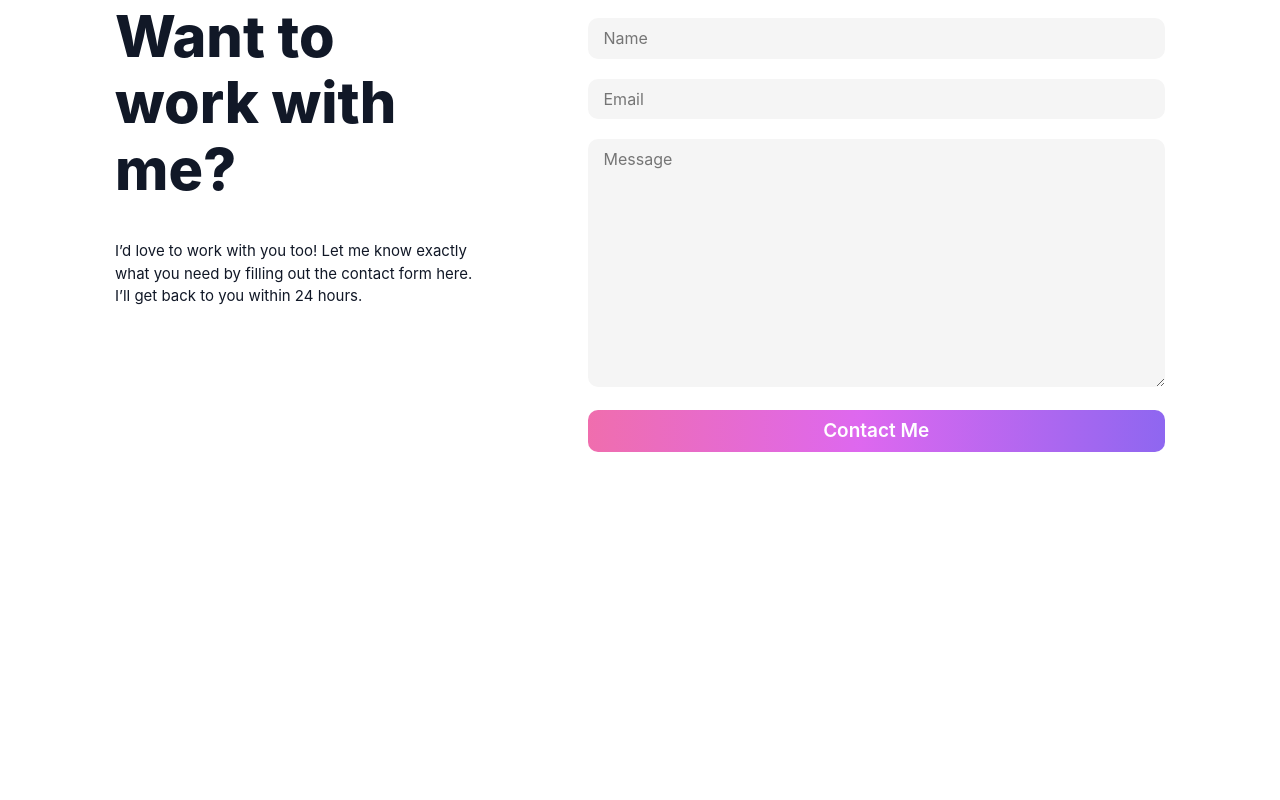
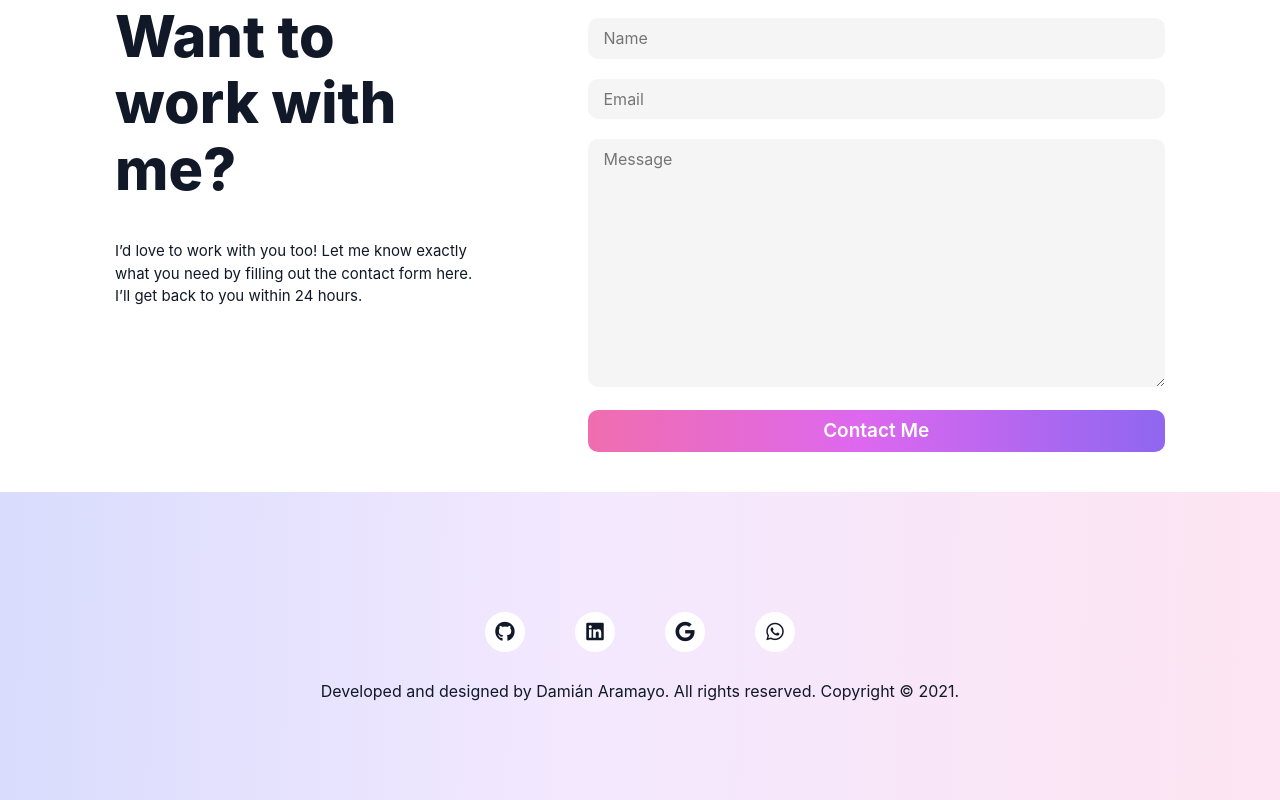
Before and after one commit to daramayo90/Portfolio, a React (Create React App) app: page / in a window 1280 px wide. Shown: the part 1117-1917 px from the top of the page. Before the commit the page ends 1599 px from the top, so only its background shows below. Built offline with nearby package versions, Linux system fonts and the light colour scheme.

Commit message:
Component: Contact - Validations implemented

```diff
--- a/public/styles.css
+++ b/public/styles.css
@@ -36,8 +36,6 @@
     -webkit-font-smoothing: antialiased;
     -moz-osx-font-smoothing: grayscale;
     color: rgb(17, 24, 39);
-    width: 90%;
-    margin: auto;
   }
 
   code {
--- a/src/App.js
+++ b/src/App.js
@@ -2,6 +2,7 @@ import Header from './components/header/Header'
 import Presentation from './components/presentation/Presentation'
 import Skillsets from './components/skillsets/Skillsets'
 import Contact from './components/contact/Contact'
+import Footer from './components/footer/Footer'
 import { Logos } from './components/skillsets/Logos'
 
 
@@ -12,6 +13,7 @@ function App() {
       <Presentation />
       <Skillsets logos={Logos}/>
       <Contact />
+      <Footer />
     </>
   );
 }
--- a/src/components/contact/Contact.js
+++ b/src/components/contact/Contact.js
@@ -1,6 +1,39 @@
+import { useRef, useState } from 'react';
 import './contact.css'
 
 function Contact () {
+    const email = useRef();
+    const error = useRef();
+    const errorSubmit = useRef();
+    const [hasErrors, setError] = useState(false);
+    console.log(hasErrors);
+
+    const emailValidation = () => {
+        const isEmail = /^(([^<>()[\]\.,;:\s@\"]+(\.[^<>()[\]\.,;:\s@\"]+)*)|(\".+\"))@(([^<>()[\]\.,;:\s@\"]+\.)+[^<>()[\]\.,;:\s@\"]{2,})$/;
+
+        if (email.current.value == "") {
+            error.current.innerText = "¿A dónde ha ido el email?";
+            setErrors(true);
+        } else if (!isEmail.test(String(email.current.value).toLowerCase())) {
+            error.current.innerText = "Please, enter a valid email to continue";
+            setErrors(true);
+        } else {
+            error.current.innerText = "";
+            setErrors(false);
+        }
+    }
+
+    const setErrors = (e) => {
+        setError(e);
+    }
+
+    const submitContact = e => {
+        if (error.current.innerText != ""){
+            e.preventDefault();
+            errorSubmit.current.innerText = "Please, validate your errors first";
+        }
+    }
+
     return (
         <section className="contact">
             <div className="contact-intro">
@@ -9,16 +42,18 @@ function Contact () {
             </div>
 
             <div className="contact-form-container">
-                <form className="contact-form">
+                <form className="contact-form" onSubmit={submitContact}>
                     <div>
                         <input type="text" name="name" placeholder="Name" />
-                        <input type="text" name="email" placeholder="Email" />
+                        <input type="text" name="email" placeholder="Email" ref={email} onBlur={emailValidation} className={`${hasErrors ? "error" : ""}`} />
+                        <span ref={error}></span>
                     </div>
                     <div>
                         <textarea name="message" placeholder="Message" />
                     </div>
                     <div className="contact-form-button">
                         <button type="submit">Contact Me</button>
+                        <span ref={errorSubmit}></span>
                     </div>
                 </form>
             </div>
--- a/src/components/contact/contact.css
+++ b/src/components/contact/contact.css
@@ -37,6 +37,16 @@
     background: rgb(245, 245, 245);
     border: 0px;
     border-radius: 10px;
+}
+
+.contact-form .error {
+    border: 1px red solid;
+}
+
+.contact-form span {
+    display: block;
+    color: red;
+    margin-bottom: 10px;
 }
 
 .contact-form textarea {
--- /dev/null
+++ b/src/components/footer/Footer.js
@@ -0,0 +1,21 @@
+import './footer.css'
+
+function Footer() {
+    return (
+        <section className="footer">
+            <div className="footer-social-media">
+                <ul>
+                    <li><a href="https://github.com/daramayo90" target="_blank"><i class="fab fa-github icon"></i></a></li>
+                    <li><a href="https://www.linkedin.com/in/damian-aramayo/" target="_blank"><i class="fab fa-linkedin icon"></i></a></li>
+                    <li><a href="mailto:damianm.aramayo@gmail.com" target="_blank"><i class="fab fa-google icon"></i></a></li>
+                    <li><a href="https://wa.me/+5491136527688" target="_blank"><i class="fab fa-whatsapp icon"></i></a></li>
+                </ul>
+            </div>
+            <div className="copyright">
+                <p>Developed and designed by Damián Aramayo. All rights reserved. Copyright © 2021.</p>
+            </div>
+        </section>
+    )
+}
+
+export default Footer;
--- /dev/null
+++ b/src/components/footer/footer.css
@@ -0,0 +1,90 @@
+.footer {
+    background: linear-gradient(271.33deg, rgba(249, 168, 212, 0.3) 0.97%, rgba(216, 180, 254, 0.3) 55.49%, rgba(129, 140, 248, 0.3) 98.73%);
+    padding: 100px;
+    width: 100%;
+
+}
+
+.footer-social-media {
+    position: relative;
+    width: 100%;
+    margin: auto;
+    margin-top: 40px;
+}
+
+.footer-social-media ul {
+    display: flex;
+    position: absolute;
+    top: 50%;
+    left: 50%;
+    transform: translate(-50%, -50%);
+}
+
+.footer-social-media ul li {
+    list-style: none;
+    margin: 15px;
+}
+
+.footer-social-media ul li a {
+    width: 40px;
+    height: 40px;
+    background-color: rgb(255, 255, 255);
+    text-align: center;
+    line-height: 35px;
+    font-size: 20px;
+    margin: 0 10px;
+    display: block;
+    border-radius: 50%;
+    position: relative;
+    overflow: hidden;
+    border: 3px solid rgb(255, 255, 255);
+    z-index: 1;
+}
+
+.footer-social-media ul li a .icon {
+    position: relative;
+    color: rgb(17, 24, 39);
+    transition: .5s;
+    z-index: 3;
+}
+
+.footer-social-media ul li a:hover .icon {
+    color: rgb(255, 255, 255);
+    transform: rotateY(360deg);
+}
+
+.footer-social-media ul li a:before {
+    content: "";
+    position: absolute;
+    top: 100%;
+    left: 0;
+    width: 100%;
+    height: 100%;
+    transition: .5s;
+    z-index: 2;
+}
+
+.footer-social-media ul li a:hover:before {
+    top: 0;
+}
+
+.footer-social-media ul li:nth-child(1) a:before {
+    background: rgb(17, 24, 39);
+}
+
+.footer-social-media ul li:nth-child(2) a:before {
+    background: rgb(10, 102, 194);
+}
+
+.footer-social-media ul li:nth-child(3) a:before {
+    background: rgb(221, 75, 57);
+}
+
+.footer-social-media ul li:nth-child(4) a:before {
+    background: rgb(37, 211, 102);
+}
+
+.copyright {
+    text-align: center;
+    margin-top: 90px;
+}
--- a/src/components/navbar/Navbar.js
+++ b/src/components/navbar/Navbar.js
@@ -2,7 +2,7 @@ import { useState } from 'react';
 import './navbar.css'
 
 function Navbar () {
-    const [isActive, setActive] = useState();
+    const [isActive, setActive] = useState("false");
 
     const openBurger = () => {
         setActive(!isActive);
--- a/src/components/presentation/Presentation.js
+++ b/src/components/presentation/Presentation.js
@@ -41,8 +41,8 @@ function Presentation () {
                     </div>
 
                     <div className="presentation-buttons">
-                        <a class="contact-me" href="#">Contact me</a>
-                        <a class="find-more" href="#">Find out more</a>
+                        <a className="contact-me" href="#">Contact me</a>
+                        <a className="find-more" href="#">Find out more</a>
                     </div>
                 </div>
             </div>
```
